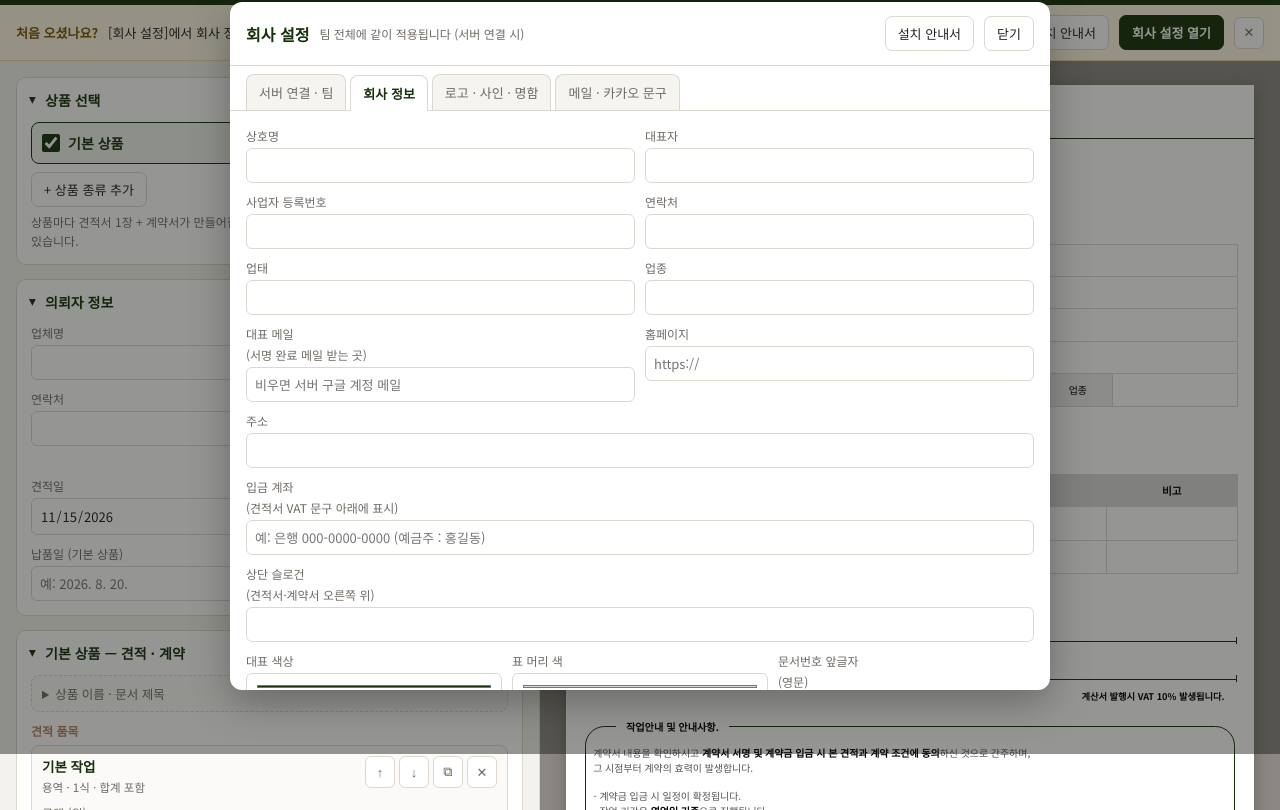
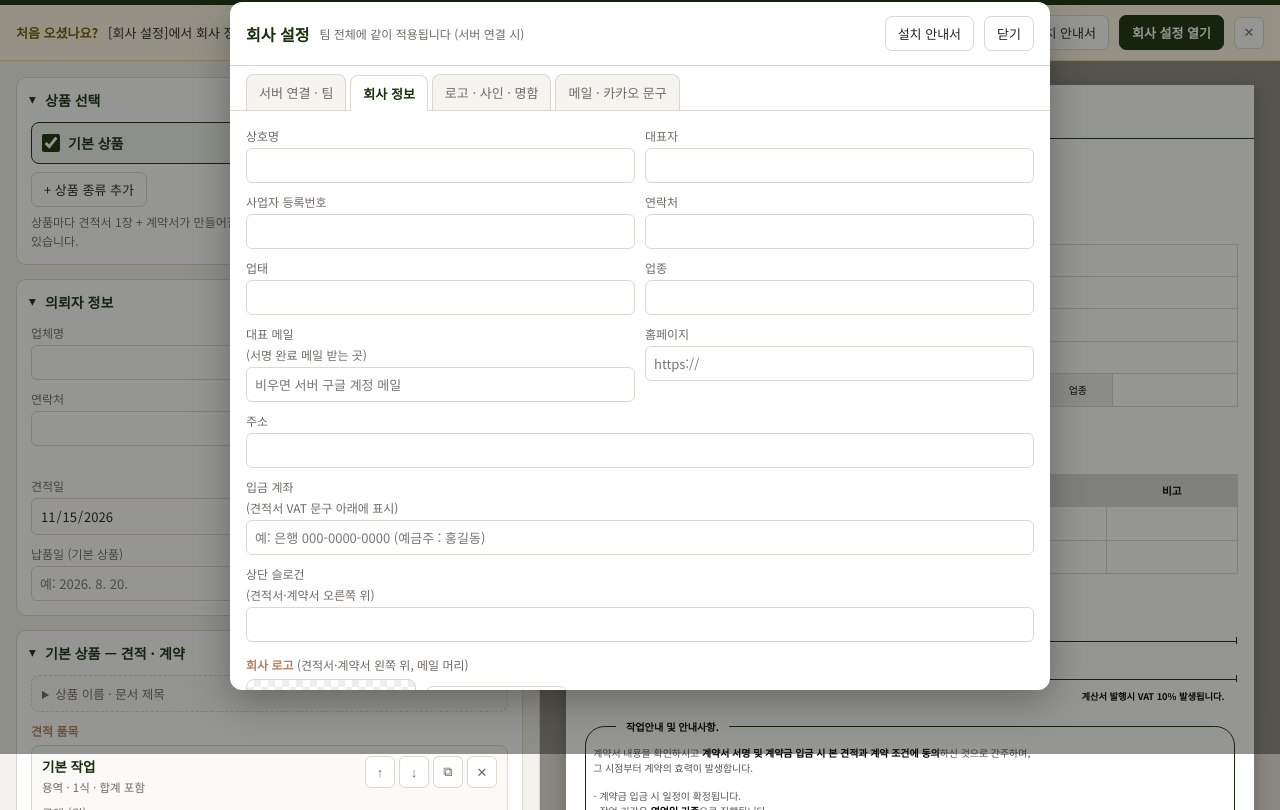
Before and after one commit to garnet00700-ux/weavery, a plain HTML site: page app/index.html in a window 1280 px wide. Both pictures are taken after a click on the button "회사 설정 열기". Shown: the part 46-856 px from the top of the page. Drawn offline with Linux system fonts and the light colour scheme.

Commit message:
공용 작성기: 회사 정보 탭에 로고 칸, 상단바 색·로고 고정
Co-Authored-By: Claude Opus 5.5 <noreply@anthropic.com>

```diff
--- a/app/index.html
+++ b/app/index.html
@@ -230,6 +230,8 @@ textarea{resize:vertical;line-height:1.5}
 .qi-mode{font-size:12px;color:var(--ui-sub);padding:0 6px}
 .qi-ok{color:#1e6b2a;font-weight:500;font-size:12.5px;margin-left:8px}
 .qi-warn{color:#9a5b00;font-weight:500;font-size:12.5px;margin-left:8px}
+/* 상단바는 회사 대표 색 · 로고가 바뀌어도 원래 모양 그대로 */
+.topbar{--green:#17320B}
 </style>
 
 <!-- 계약서 문서 스타일 (전자서명 시 이 부분이 그대로 서명 페이지로 전달됩니다) -->
@@ -481,6 +483,14 @@ table.sg .seal img{position:absolute;left:50%;top:50%;width:17mm;height:11mm;obj
         <label class="f" style="margin-top:10px">주소<input data-c="address"></label>
         <label class="f" style="margin-top:10px">입금 계좌 <span style="font-weight:400">(견적서 VAT 문구 아래에 표시)</span><input data-c="account" placeholder="예: 은행 000-0000-0000 (예금주 : 홍길동)"></label>
         <label class="f" style="margin-top:10px">상단 슬로건 <span style="font-weight:400">(견적서·계약서 오른쪽 위)</span><input data-c="slogan"></label>
+        <div class="sub" style="margin-top:14px">회사 로고 <span style="font-weight:400;color:var(--ui-sub)">(견적서·계약서 왼쪽 위, 메일 머리)</span></div>
+        <div class="signbox">
+          <div class="signprev cardprev" id="logoPrev2"></div>
+          <div class="btncol">
+            <button class="btn" type="button" onclick="document.getElementById('fLogo').click()">로고 이미지 올리기</button>
+            <button class="btn" type="button" onclick="document.getElementById('bLogoDel').click()">로고 없이 (상호 글자)</button>
+          </div>
+        </div>
         <div class="grid3" style="margin-top:10px">
           <label class="f">대표 색상<input type="color" data-c="color"></label>
           <label class="f">표 머리 색<input type="color" data-c="tbl"></label>
@@ -1149,7 +1159,7 @@ $("#sClose").onclick=closeSettings;
 $("#setModal").addEventListener("click",e=>{ if(e.target.id==="setModal") closeSettings(); });
 function renderSettings(){
   $$("#setModal [data-c]").forEach(el=>{ const v=getAt(profile,el.dataset.c); if(el.type==="checkbox") el.checked=!!v; else el.value=v??""; });
-  $("#logoPrev").innerHTML=profile.logo?`<img src="${profile.logo}" alt="로고">`:"로고 없음 (상호 글자)";
+  $("#logoPrev").innerHTML=$("#logoPrev2").innerHTML=profile.logo?`<img src="${profile.logo}" alt="로고">`:"로고 없음 (상호 글자)";
   $("#signPrev").innerHTML=profile.sign?`<img src="${profile.sign}" alt="사인">`:"사인 없음";
   $("#cardPrev").innerHTML=profile.card?`<img src="${profile.card}" alt="명함">`:"기본 명함 사용";
   $("#cUser").value=cfg.user||""; $("#cUrl").value=cfg.url||""; $("#cKey").value=cfg.key||"";
@@ -1889,7 +1899,7 @@ function applyBrand(){
   document.documentElement.style.setProperty("--green",safeColor());
   document.documentElement.style.setProperty("--g1",safeTbl());
   document.documentElement.style.setProperty("--g2",tblLight(safeTbl()));
-  $("#topLogoBox").innerHTML=profile.logo?`<img src="${profile.logo}" alt="">`:`<span class="logo-t">${esc(profile.name||"견적")}</span>`;
+  $("#topLogoBox").innerHTML=`<span class="logo-t">견적</span>`;   // 상단바는 회사 로고 · 색과 상관없이 늘 같은 모양
   $("#topName").textContent=`${profile.name?profile.name+" ":""}견적서 작성기`;
   document.title=`${profile.name?profile.name+" ":""}견적서 작성기`;
 }
```
